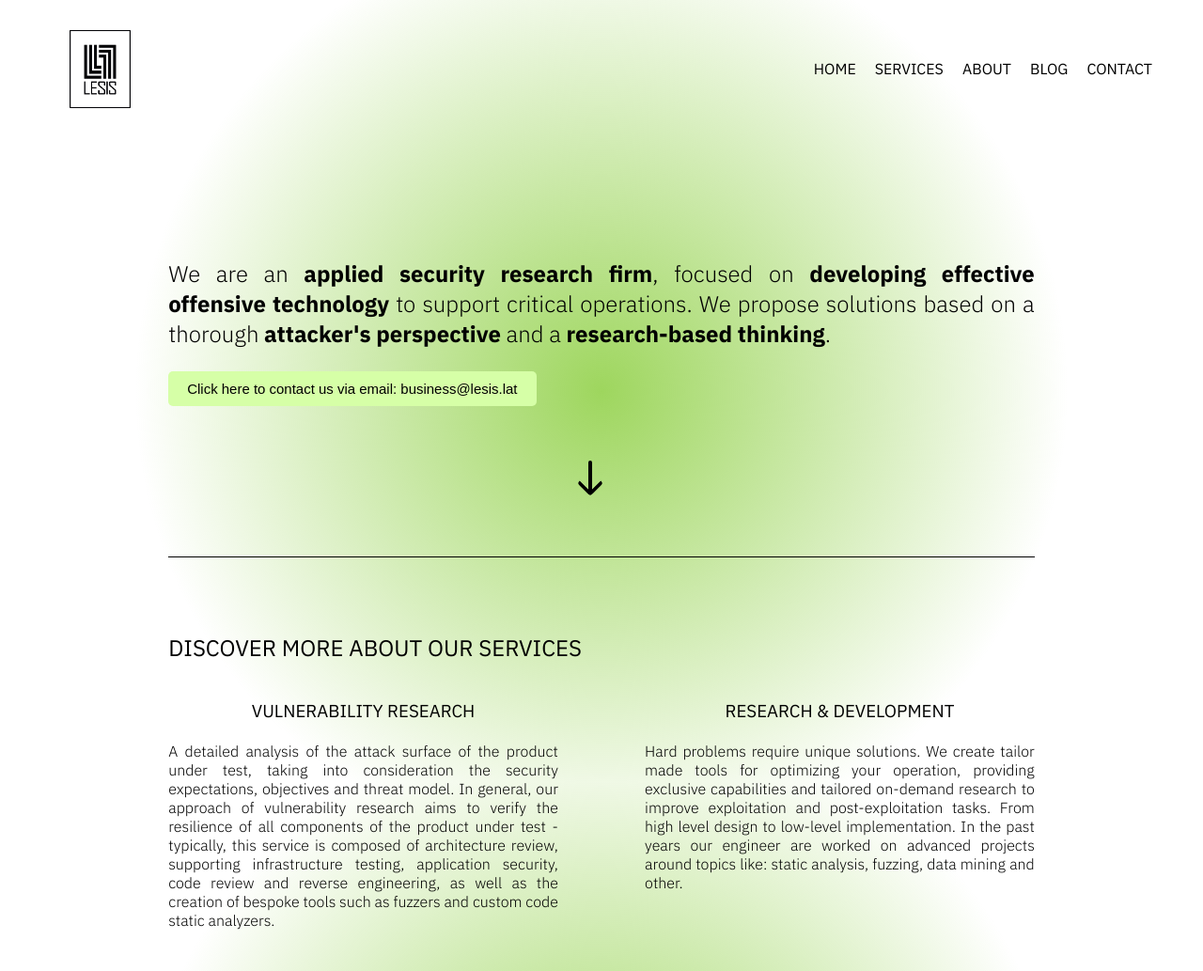
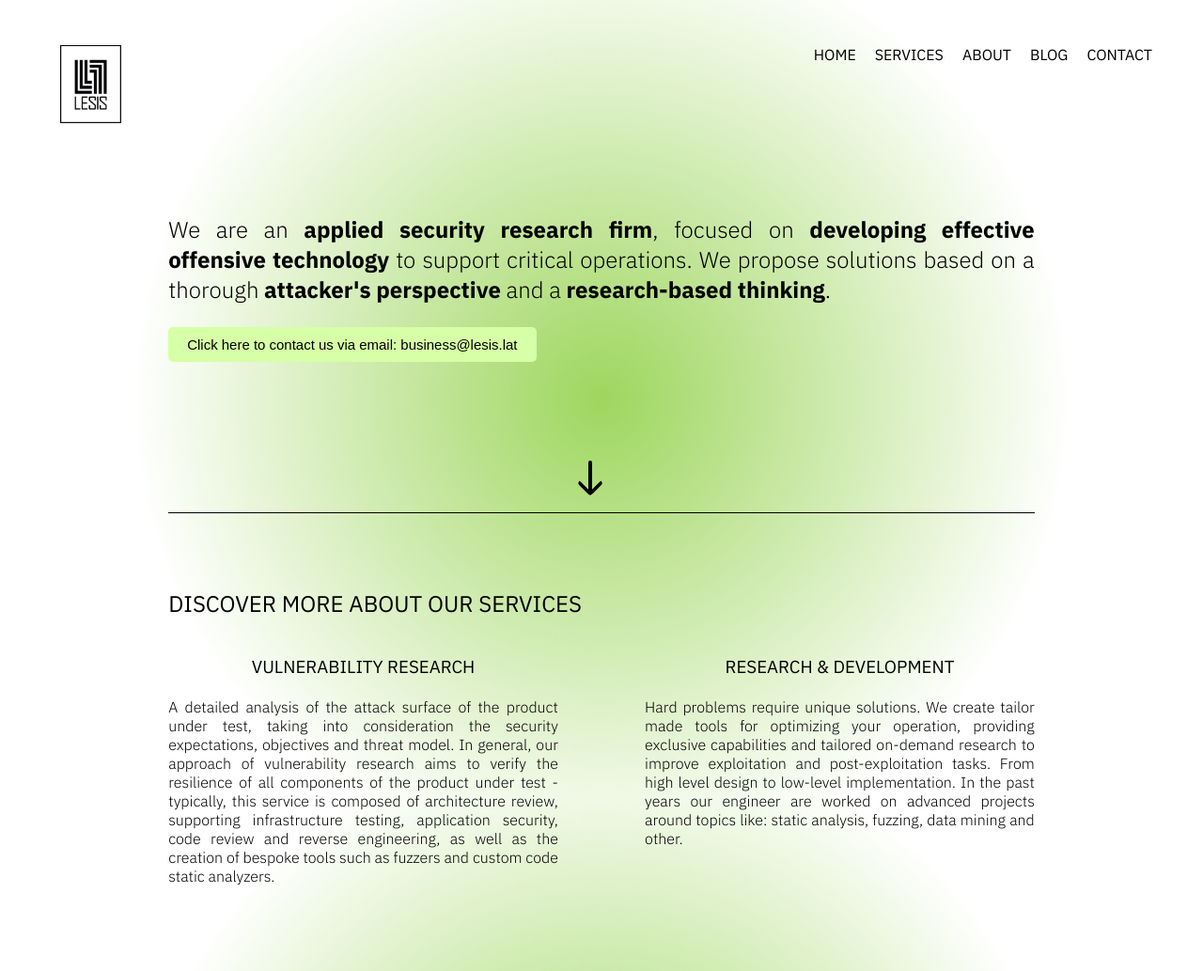
Before and after one commit to lesis-lat/instriq.github.io, a plain HTML site: page index.html in a window 1280 px wide. Shown: the top 1033 px of the page at 94% size. Drawn offline with Linux system fonts and the light colour scheme.

Commit message:
fixing the logo on top

```diff
--- a/assets/css/style.css
+++ b/assets/css/style.css
@@ -29,7 +29,12 @@ body {
 .logo {
     width: 65px;
     height: auto;
+    position: fixed;
+    top: 3em;
+    left: 5%;
+    z-index: 1000;
 }
+
 
 .ibm-plex-sans-regular {
     font-family: "IBM Plex Sans", serif;
@@ -59,7 +64,7 @@ nav {
     justify-content: space-between;
     align-items: center;
     width: 100%;
-    margin: 2em auto;
+    margin: 3em auto;
     padding: 0 10px;
 }
 
```
